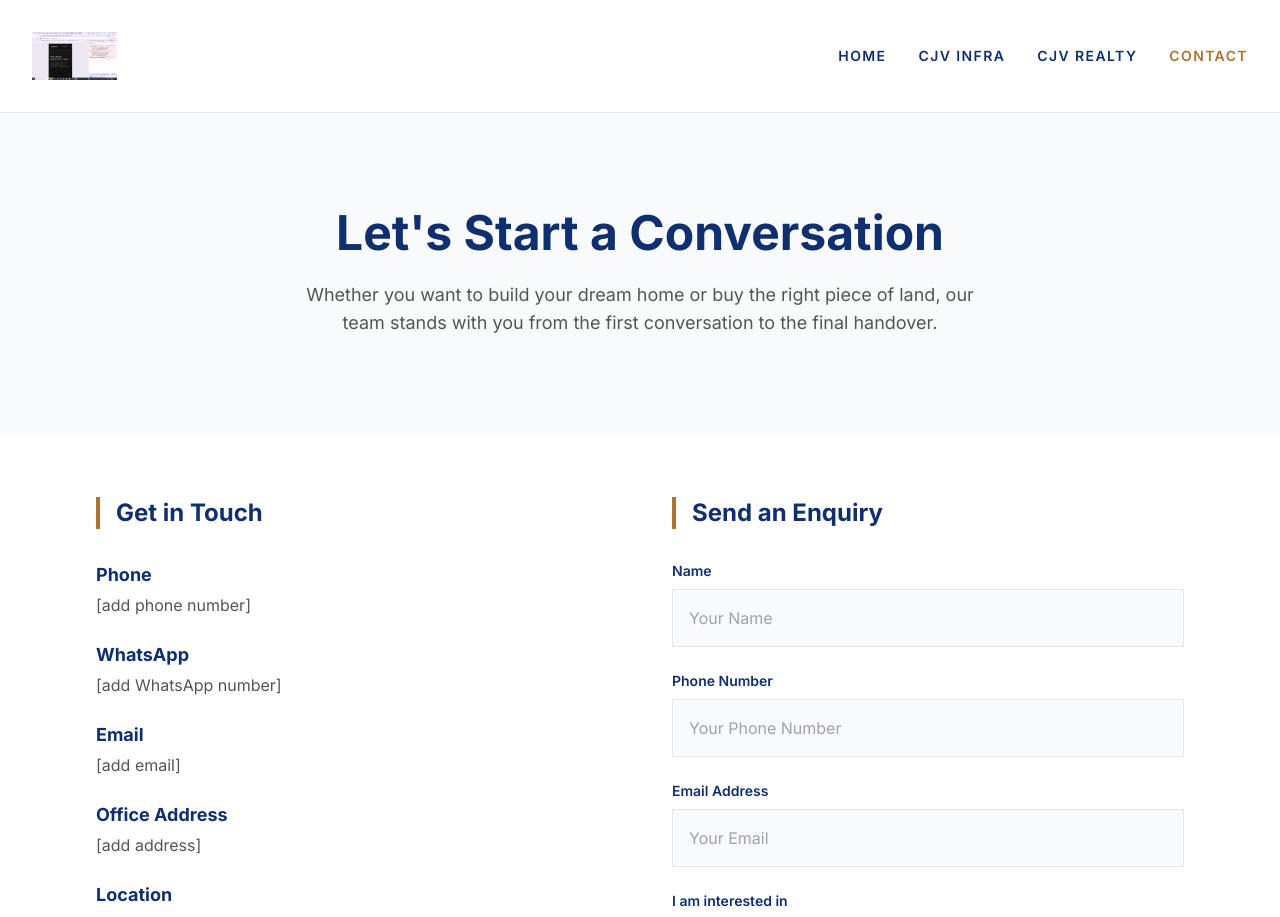
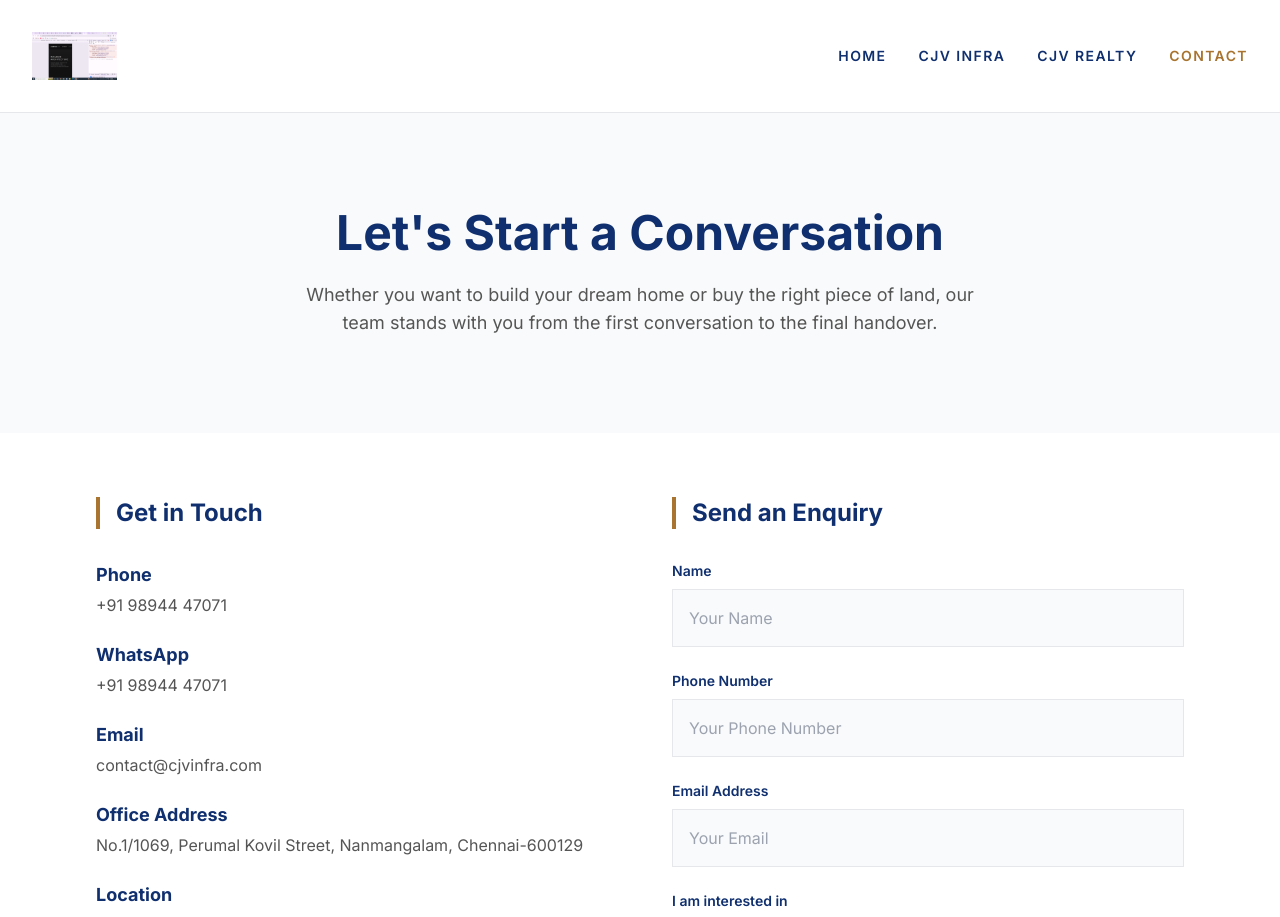
Before and after one commit to Hendryeprim/construction_frontend, a React app: page /contact in a window 1280 px wide. Shown: the top 917 px of the page. Built offline with nearby package versions, Linux system fonts and the light colour scheme; the HTML template or start-up script is replaced by a standard one.

Commit message:
Update Home logo and Contact details

```diff
--- a/src/pages/Contact.jsx
+++ b/src/pages/Contact.jsx
@@ -53,23 +53,23 @@ function Contact() {
           <div className="space-y-6 text-concrete">
             <div>
               <strong className="block text-secondary text-lg mb-1">Phone</strong>
-              <p>[add phone number]</p>
+              <p>+91 98944 47071</p>
             </div>
             <div>
               <strong className="block text-secondary text-lg mb-1">WhatsApp</strong>
-              <p>[add WhatsApp number]</p>
+              <p>+91 98944 47071</p>
             </div>
             <div>
               <strong className="block text-secondary text-lg mb-1">Email</strong>
-              <p>[add email]</p>
+              <p>contact@cjvinfra.com</p>
             </div>
             <div>
               <strong className="block text-secondary text-lg mb-1">Office Address</strong>
-              <p>[add address]</p>
+              <p>No.1/1069, Perumal Kovil Street, Nanmangalam, Chennai-600129</p>
             </div>
             <div>
               <strong className="block text-secondary text-lg mb-1">Location</strong>
-              <a href="[add map link]" target="_blank" rel="noopener noreferrer" className="text-accent underline hover:text-secondary">View on Google Maps</a>
+              <a href="https://maps.app.goo.gl/3Pp5ZGDxaUsHfR3S8" target="_blank" rel="noopener noreferrer" className="text-accent underline hover:text-secondary">View on Google Maps</a>
             </div>
           </div>
           <div className="mt-12 p-8 bg-gray-50 border border-gray-200 text-center">
--- a/src/pages/Home.jsx
+++ b/src/pages/Home.jsx
@@ -17,10 +17,8 @@ function Home() {
             transition={{ duration: 1, delay: 0.2 }}
             className="flex flex-col items-center"
           >
-            {/* We force white text because of the dark image background */}
-            <h1 className="text-3xl md:text-5xl font-bold tracking-[0.1em] uppercase text-white drop-shadow-lg">
-              CJV Infra & Realty
-            </h1>
+            {/* Logo instead of text */}
+            <img src="/cjv_logo.png" alt="CJV Infra & Realty" className="h-16 md:h-20 object-contain drop-shadow-lg" />
           </motion.div>
           <motion.p
             initial={{ opacity: 0 }}
```
